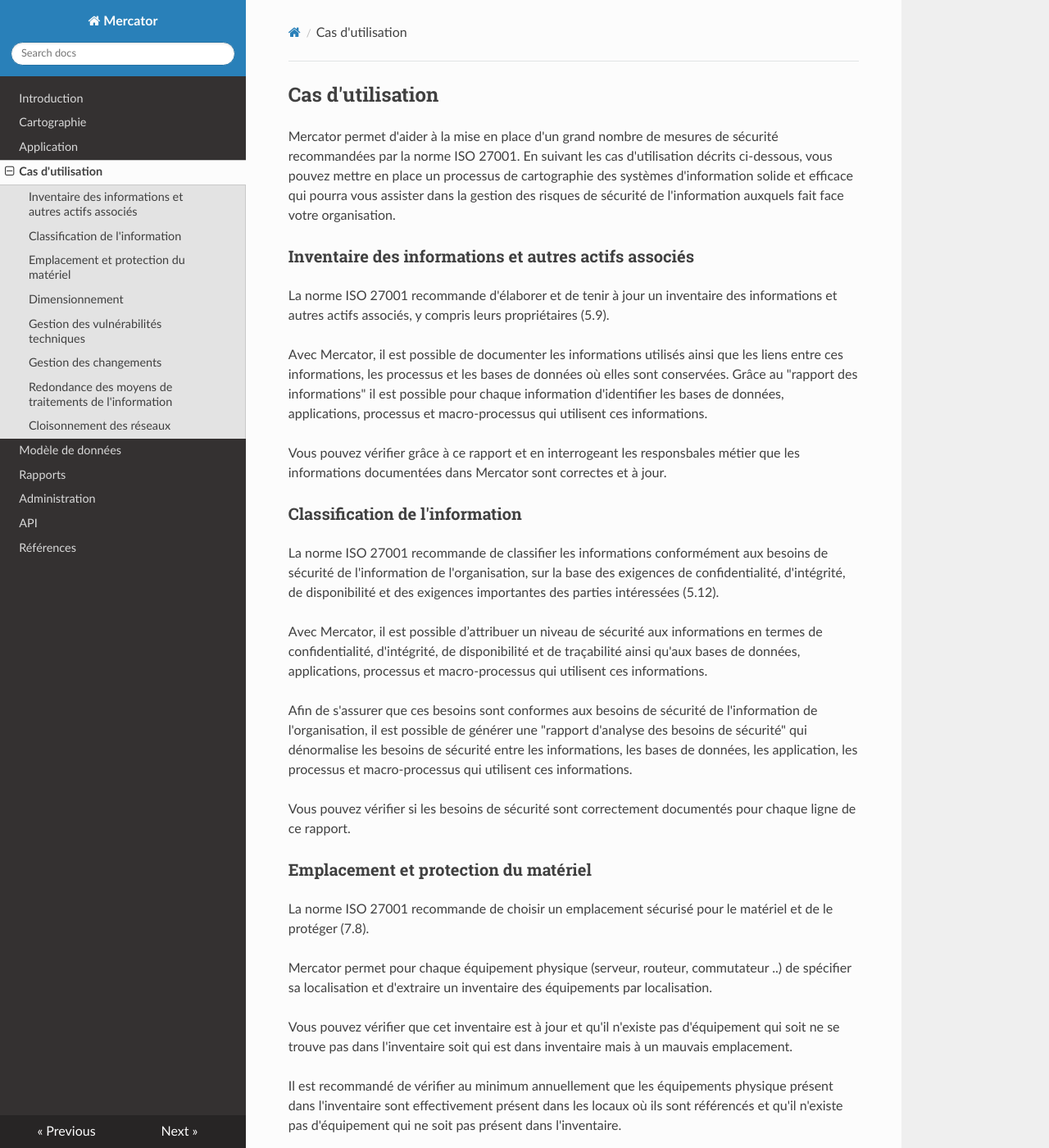
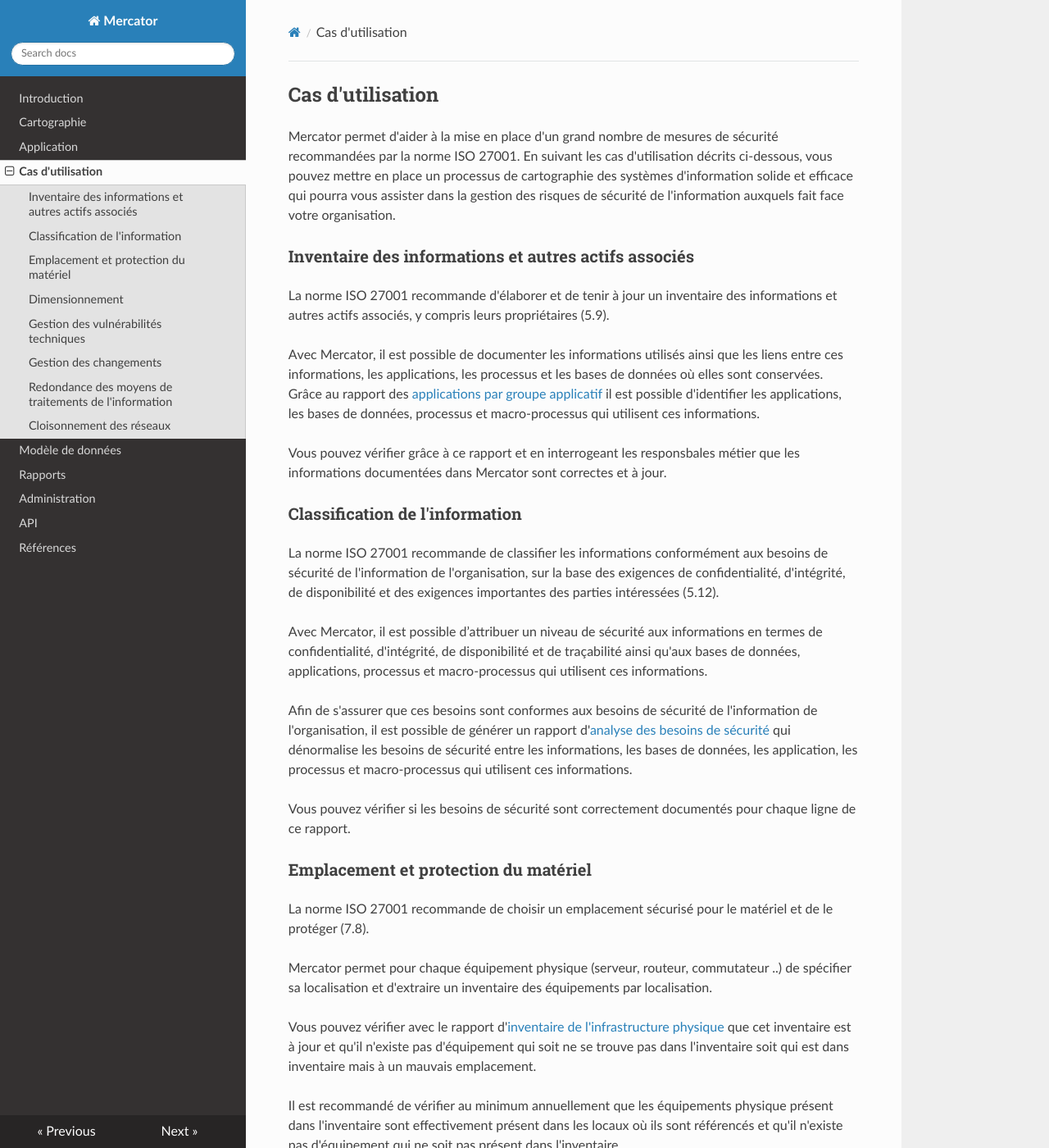
Before and after one commit to dbarzin/mercator, an MkDocs documentation site: the page built from docs/usecases.md, in a window 1280 px wide and 1400 px high. Shown: the whole window at 82% size. Built offline with MkDocs 1.6.1, drawn with Linux system fonts in a browser that asks for light colours; nearby versions of some CDN libraries; some of the changed text lies outside the part shown.

Commit message:
update documentation

```diff
--- a/docs/usecases.md
+++ b/docs/usecases.md
@@ -7,8 +7,8 @@
 
 La norme ISO 27001 recommande d'élaborer et de tenir à jour un inventaire des informations et autres actifs associés, y compris leurs propriétaires (5.9).
 
-Avec Mercator, il est possible de documenter les informations utilisés ainsi que les liens entre ces informations, les processus et les bases de données où elles sont conservées. Grâce au "rapport des informations" il est possible pour chaque information d'identifier les bases de données,
-applications, processus et macro-processus qui utilisent ces informations.
+Avec Mercator, il est possible de documenter les informations utilisés ainsi que les liens entre ces informations, les applications, les processus et les bases de données où elles sont conservées.
+Grâce au rapport des [applications par groupe applicatif](/mercator/reports) il est possible d'identifier les applications, les bases de données, processus et macro-processus qui utilisent ces informations.
 
 Vous pouvez vérifier grâce à ce rapport et en interrogeant les responsbales métier que les informations documentées dans Mercator sont correctes et à jour.
 
@@ -19,7 +19,7 @@
 
 Avec Mercator, il est possible d’attribuer un niveau de sécurité aux informations en termes de confidentialité, d'intégrité, de disponibilité et de traçabilité ainsi qu'aux bases de données, applications, processus et macro-processus qui utilisent ces informations.
 
-Afin de s'assurer que ces besoins sont conformes aux besoins de sécurité de l'information de l'organisation, il est possible de générer une "rapport d'analyse des besoins de sécurité" qui dénormalise les besoins de sécurité entre les informations, les bases de données, les application, les processus et macro-processus qui utilisent ces informations.
+Afin de s'assurer que ces besoins sont conformes aux besoins de sécurité de l'information de l'organisation, il est possible de générer un rapport d'[analyse des besoins de sécurité](/mercator/reports) qui dénormalise les besoins de sécurité entre les informations, les bases de données, les application, les processus et macro-processus qui utilisent ces informations.
 
 Vous pouvez vérifier si les besoins de sécurité sont correctement documentés pour chaque ligne de ce rapport.
 
@@ -30,7 +30,7 @@
 
 Mercator permet pour chaque équipement physique (serveur, routeur, commutateur ..) de spécifier sa localisation et d'extraire un inventaire des équipements par localisation.
 
-Vous pouvez vérifier que cet inventaire est à jour et qu'il n'existe pas d'équipement qui soit ne se trouve pas dans l'inventaire soit qui est dans inventaire mais à un mauvais emplacement.
+Vous pouvez vérifier avec le rapport d'[inventaire de l'infrastructure physique](/mercator/reports) que cet inventaire est à jour et qu'il n'existe pas d'équipement qui soit ne se trouve pas dans l'inventaire soit qui est dans inventaire mais à un mauvais emplacement.
 
 Il est recommandé de vérifier au minimum annuellement que les équipements physique présent dans l'inventaire sont effectivement présent dans les locaux où ils sont référencés et qu'il n'existe pas d'équipement qui ne soit pas présent dans l'inventaire.
 
@@ -39,7 +39,7 @@
 
 La norme ISO 27001 recommande que les projections des besoins de dimensionnement futurs tiennent compte des nouveaux besoins métier et systèmes, et des tendances actuelles et prévues en termes de capacités de traitement de l'information de l'organisation (8.6)
 
-Avec Mercator, il est possible de prendre à des intervalles régulier via le rapport ... une image des ressources consommées. En faisant une table pivot avec un tableur, il est possible de faire des projections sur l'évolution des besoins de capacité de traitement de l'information de l'organisation.
+Avec Mercator, il est possible de prendre à des intervalles régulier via le rapport de [configuration des serveurs logiques](/mercator/reports) une image des ressources consommées. En faisant une table pivot avec un tableur, il est possible de faire des projections sur l'évolution des besoins de capacité de traitement de l'information de l'organisation.
 
 Vous pouvez vérifier que les besoins futurs de capacités de traitement de l'information de l'organisation sont couverts.
 
@@ -57,19 +57,18 @@
 
 La norme ISO 27001 recommande que les changements apportés aux moyens de traitement de l'information et aux systèmes d'information soient soumis à des procédures de gestion des changements (8.32).
 
-Avec Mercator il est possible d'explorer la cartographie du système d'information et d'ainsi identifier les dépendances entre les objets de la cartographie. Cette analyse peut être faite soit au travers de l'explorateur, soit au travers des différentes vues du système d'information ou directement avec le rapport de cartographie.
+Avec Mercator il est possible d'explorer la cartographie du système d'information et d'ainsi identifier les dépendances entre les objets de la cartographie. Cette analyse peut être faite soit au travers de l'explorateur, soit au travers des différentes vues du système d'information ou directement avec le [rapport de cartographie](/mercator/reports).
 
 Vous pouvez identifier que l'impacte d'un changement a correctement été identifier au moyen de la cartographie.
 
-En supplément, vous pouvez vérifier lorsque des changements ont eu lieu, que les éléments de la cartographie impliqués dans ce changement ont été documenté au moyen du rapport de suivi des changements.
+En supplément, vous pouvez vérifier lorsque des changements ont eu lieu, que les éléments de la cartographie impliqués dans ce changement ont été documenté au moyen du rapport de [suivi des changements](/mercator/reports).
 
 
 ### Redondance des moyens de traitements de l'information
 
 Le norme ISO 27001 recommande que les moyens de traitement de l'information soient mis en œuvre avec suffisamment de redondance pour répondre aux exigences de disponibilité (8.14).
 
-Avec Mercator, il est possible d'identifier avec "le rapport des application" d'identifier les applications critiques
-en fonction de leur besoin de disponibilité, ainsi que les serveurs logiques et physique sur lesquels ces applications sont installées.
+Avec Mercator, il est possible d'identifier avec le rapport des [applications par groupe applicatif](/mercator/reports) d'identifier les applications critiques en fonction de leur besoin de disponibilité, ainsi que les serveurs logiques et physique sur lesquels ces applications sont installées.
 
 Vous pouvez vérifier pour ces applications qu'elles disposent de redondance suffisante pour répondre aux exigences de disponibilité.
 Une application critique devrait se trouver sur plus d'un équipement physique et selon le modèle de déploiement sur plus d'un serveur logique.
```
Also changed, not shown: docs/reports.md (+1 -1 lines), site/index.html, site/reports/index.html, site/search/search_index.json, site/sitemap.xml, 1 other file.
